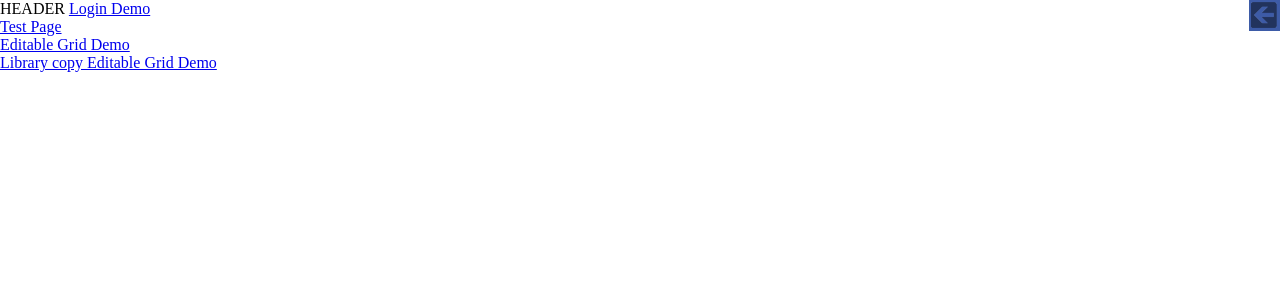
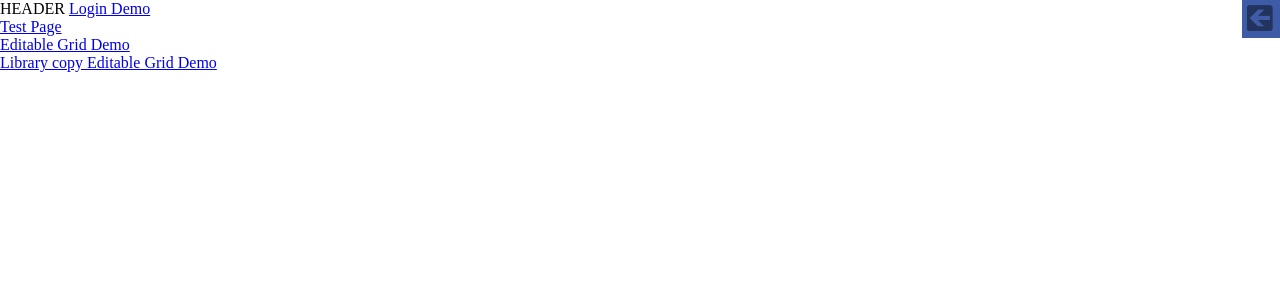
Before and after one commit to mrmupton/development, a PHP site: page / in a window 1280 px wide. Shown: the top 300 px of the page. Run offline with PHP 8.4, Linux system fonts and the light colour scheme.

Commit message:
Working admin bar flyout

```diff
--- a/library/adminBar/adminBar.php
+++ b/library/adminBar/adminBar.php
@@ -7,6 +7,12 @@ if(!session_id()){ ini_set('session.gc_maxlifetime',1440); ini_set('session.cook
 <script type="text/javascript">
 var docroot = window.location.protocol + '//' + window.location.hostname + '/';
 $(document).ready(function() {
+	$('.open').click(function() {
+		var w = $('.adminbar').width();
+		if(w < 200){ $('.adminbar').animate({"width":"100%"}, "slow") }
+		else { $('.adminbar').animate({"width":"42px"}, "slow");
+		}
+	});
 <?php
 	if(isset($_SESSION['username'])){
 		echo '	$("#userval").html("'.$_SESSION['username'].'");'."\n";
@@ -47,16 +53,14 @@ $(document).ready(function() {
     	<img src="<?php echo URL_PATH.'library/adminBar/images/expand.png'; ?>" width="29" height="29" alt="Expand Admin Bar" />
     </div>
 <form id="adminForm" method="post" action="" autocomplete="off">
-    <div class="adminbarform">
-        <table><tbody><tr id="adminBarAccess">
+    <div class="adminbarform"><div id="adminBarAccess">
 <?php
 	ob_start(); include_once(ROOT_PATH.'library/siteSecurity/forms/logoutForm.php'); $logoutform = ob_get_clean();
 	ob_start(); include_once(ROOT_PATH.'library/siteSecurity/forms/loginForm.php'); $loginform = ob_get_clean();
 	if(isset($_SESSION['username'])){ echo $logoutform; }
 	else{ echo $loginform; }
 ?>
-        </tr></tbody></table>
-    </div>
+    </div></div>
 </form>
     </div>
 </div>
--- a/library/adminBar/css/adminbar.css
+++ b/library/adminBar/css/adminbar.css
@@ -1,21 +1,14 @@
 /* CSS Document */
-.logininvalid {
-	float:left;
-	padding:5px 0;
+.adminbar {
+	position:fixed;
+    background-color:#3d5ba7;
+    top:0;
+	right:0;
+	height:38px;
+	width:38px;
+	overflow:hidden;
 }
-.loginform {
-	float:left;
-    height:1.2em;
-    display:inline;
-}
-.adminbar {
-    background-color:#3d5ba7;
-    position:fixed;
-    right:0;
-}
-.adminbar .open { float:left; padding:1px; }
+.adminbar .open { float:left; padding:4px; position:relative; }
 
-.adminbar .adminbarform { display:none; }
-.adminbar:hover .adminbarform { display:inline; }
-.adminbarform { color:white; display:inline; }
-.adminbarform td { width:220px; } .adminbarform td.submit { width:70px; } .adminbarform td.welcome { width:150px; }
+.adminbar .adminbarform { position:relative; color:white; }
+#adminBarAccess { float:left; width:480px; position:relative;  padding:6px 0; }
--- a/library/siteSecurity/forms/loginForm.php
+++ b/library/siteSecurity/forms/loginForm.php
@@ -1,3 +1,3 @@
-<td>Username: <input type="text" name="username" id="username" value="" autocomplete="off" /></td>
-<td>Password: <input type="password" name="password" id="password" value="" autocomplete="off" /></td>
-<td class="submit"><input type="submit" name="submit" id="submit" value="Login" /><input id="form" name="form" type="hidden" value="loginUser" /></td>
+Username: <input type="text" name="username" id="username" value="" autocomplete="off" />
+Password: <input type="password" name="password" id="password" value="" autocomplete="off" />
+<input type="submit" name="submit" id="submit" value="Login" /><input id="form" name="form" type="hidden" value="loginUser" />
```
